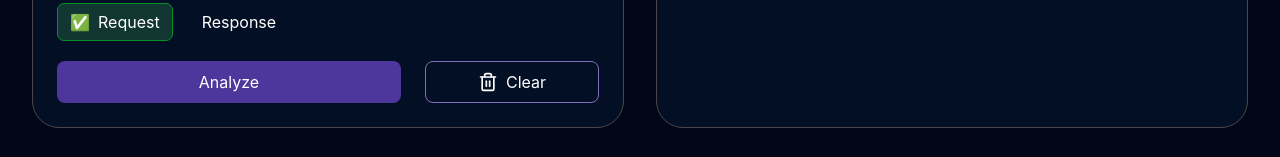
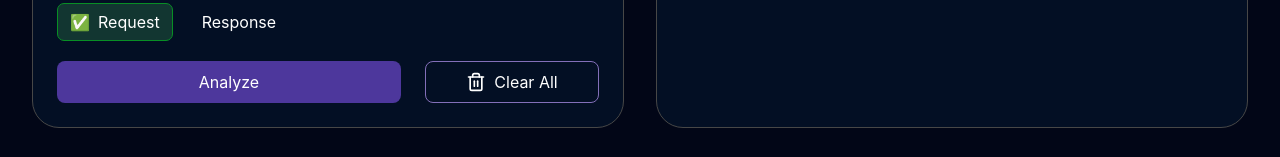
Before and after one commit to sandraamurao/revel, a React (Vite) app: page / in a window 1280 px wide. Shown: the part 755-912 px from the top of the page. Built offline with nearby package versions, Linux system fonts and the light colour scheme.

Commit message:
fixed clearing of textarea

```diff
--- a/src/components/JsonInput.tsx
+++ b/src/components/JsonInput.tsx
@@ -47,13 +47,10 @@ function JsonInput() {
 	}
 
 	function clearTextArea() {
-		if (activeTextArea === "Request") {
 			setRequest("");
-			setIssues([]);
-		} else if (activeTextArea === "Response") {
 			setResponse("");
 			setIssues([]);
-		}
+			setAiExplanation("");
 	}
 
 	function setMode(mode: string) {
@@ -234,7 +231,7 @@ function JsonInput() {
 					>
 						<span className=" flex flex-row items-center justify-center-safe gap-2">
 							<Trash2 className="w-5 h-5" />
-							<span className="hidden min-[450px]:inline">Clear</span>
+							<span className="hidden min-[450px]:inline">Clear All</span>
 						</span>
 					</button>
 				</div>
```
